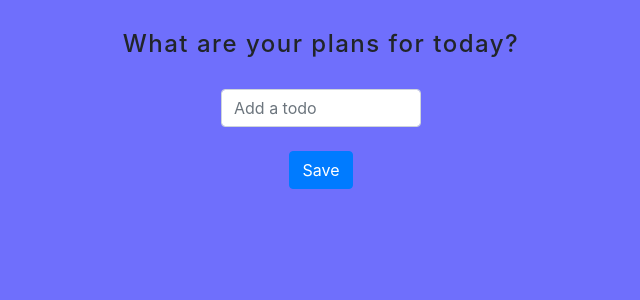
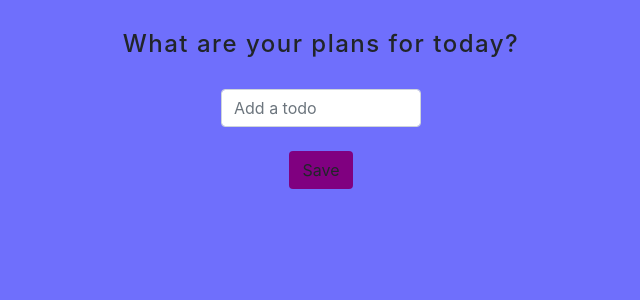
Before and after one commit to Highshirt99/todo-app, a React (Create React App) app: page / in a window 1280 px wide. Shown: the top 300 px of the page, without its empty margins (319-959 px from the left). Built offline with nearby package versions, Linux system fonts and the light colour scheme.

Commit message:
Update AddTodo.jsx

```diff
--- a/src/components/AddTodo.jsx
+++ b/src/components/AddTodo.jsx
@@ -41,7 +41,8 @@ const onSubmit = (e) => {
                 />
         <div className="text-center">
             <button
-                   className='btn btn-primary my-4'
+                   className='btn my-4'
+                    style = {{backgroundColor: "purple" }}
                   > Save </button>
         </div>
         </form>
```
